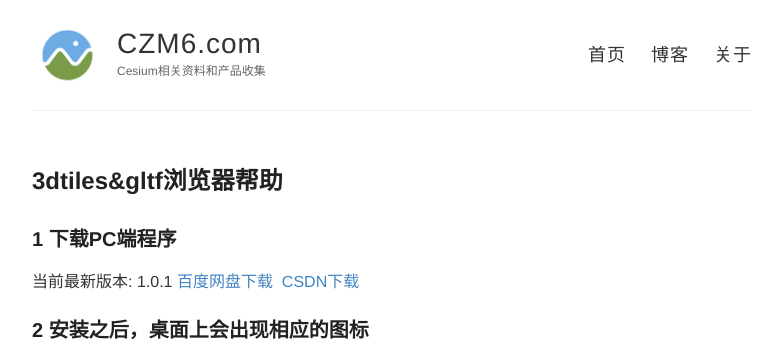
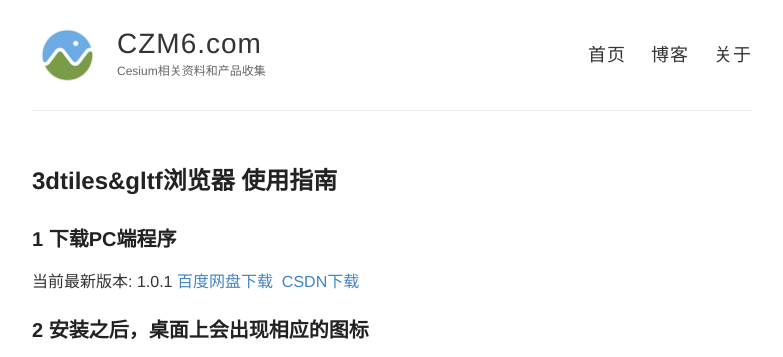
Before and after one commit to vtxf/czm6, a Jekyll site: the page built from t/18/3dtiles-explorer-help/index.md, in a window 1280 px wide and 900 px high. Shown: the top 357 px of the window, without its empty margins (248-1031 px from the left). Built offline with Jekyll 4.4.1, drawn with Linux system fonts in a browser that asks for light colours; comment, search, counter and statistics services are not loaded.

Commit message:
完善内容

```diff
--- a/t/18/3dtiles-explorer-help/index.md
+++ b/t/18/3dtiles-explorer-help/index.md
@@ -1,6 +1,6 @@
 ---
 layout: page
-title: 3dtiles&gltf浏览器帮助
+title: 3dtiles&gltf浏览器 使用指南
 ---
 
 ## 1 下载PC端程序
```
